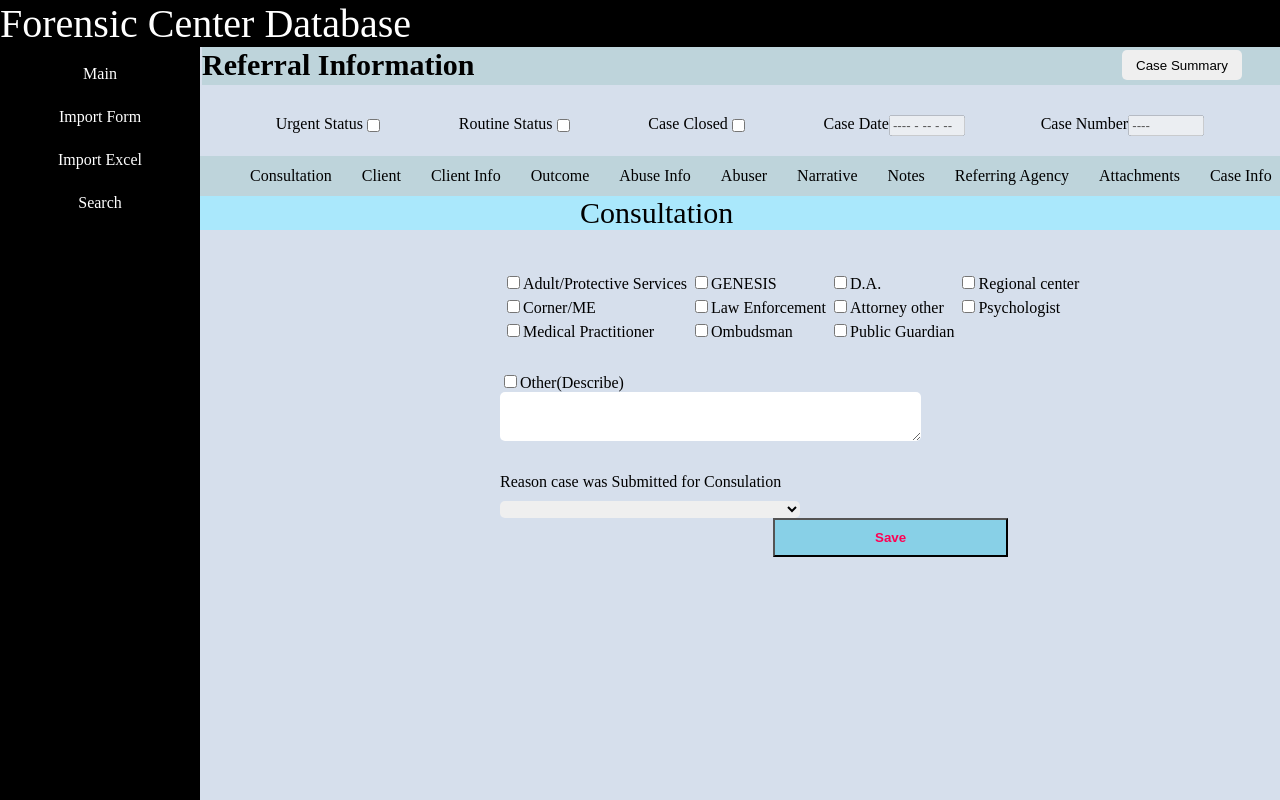
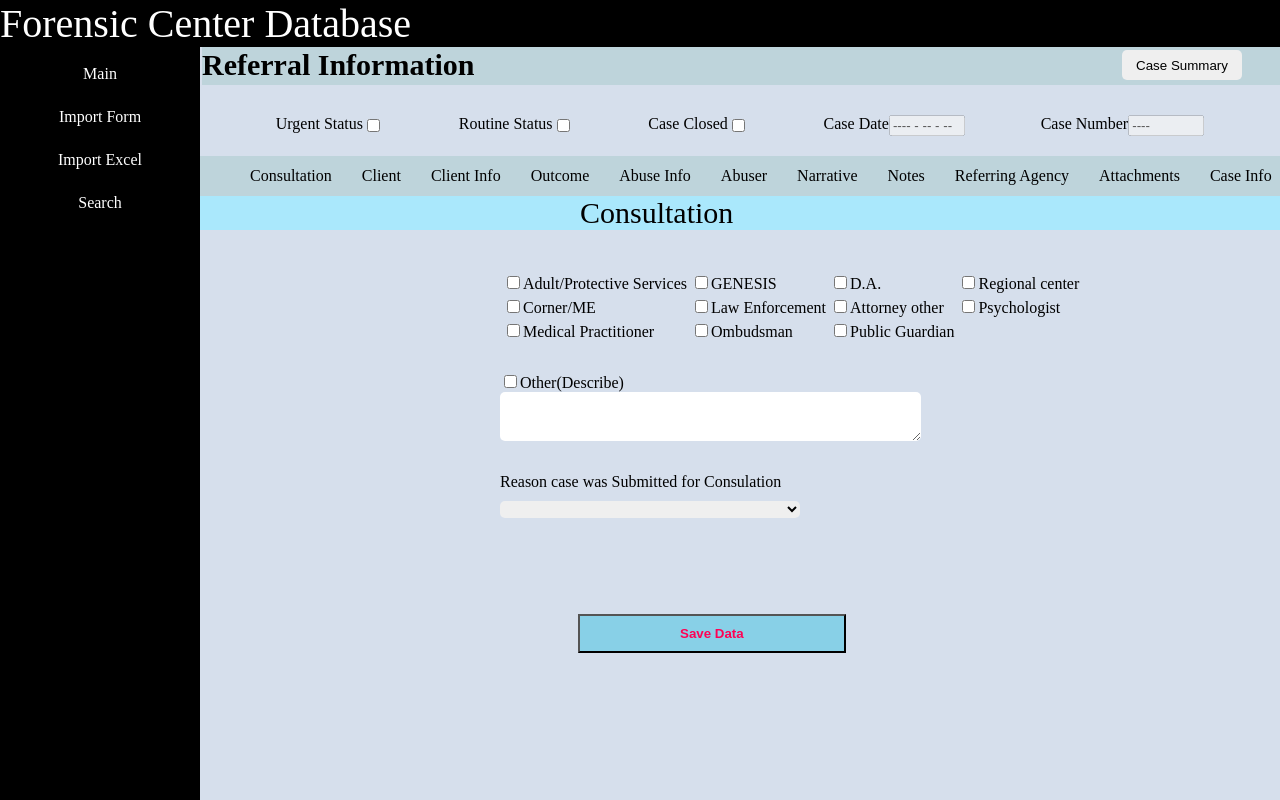
Before and after one commit to tiffanychao/Elder-Abuse-Database-Project, a Flask app: template templates/consultation.html in a window 1280 px wide; the page is wider, and only the part inside the window is pictured. Run offline with Flask 2, Linux system fonts and the light colour scheme; the template is opened without the code that fills it, so the values that code supplies are empty.

Commit message:
update consultation button

```diff
--- a/templates/consultation.html
+++ b/templates/consultation.html
@@ -129,13 +129,13 @@
         <option value="Case_Study"{% if Reason == 'Case_Study' %} selected {% endif %}>Case Study</option>
         </select>
     </div>
-    <div class="button_container">
-        <div class="center">
-            <input class="blue_button" type="submit" value="Save" >
-        </div>
-    </div>
 </div>
-
+<br>
+<br>
+<!--  button -->
+<div class="note_information_container">
+  <input type="submit" value="Save Data"  class="blue_button">
+</div>
 </form>
 
 {% endblock %}
```
